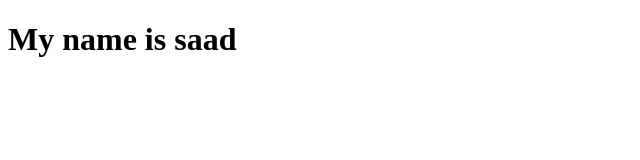
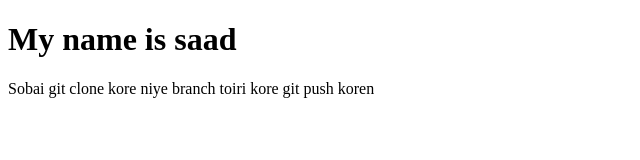
Before and after one commit to Saad7528/team-practice, a plain HTML site: page index.html in a window 1280 px wide. Shown: the whole page, without its empty margins (0-640 px from the left). Drawn offline with Linux system fonts and the light colour scheme.

Commit message:
commit from dev-saad

```diff
--- a/index.html
+++ b/index.html
@@ -8,6 +8,7 @@
 <body>
 
     <H1>My name is saad</H1>
+    <p>Sobai git clone kore niye branch toiri kore git push koren</p>
 
 </body>
 </html>
```
